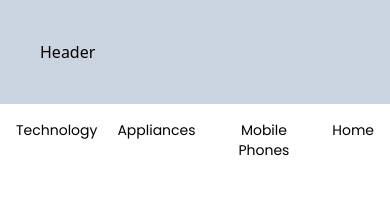
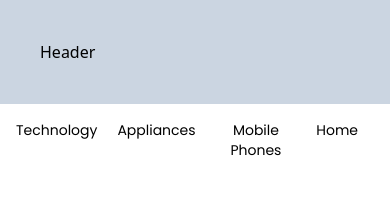
Before and after one commit to dr-von-doom/Exclusive, a React (Vite) app: page /exclusive/category/appliances/refrigerators in a window 390 px wide. Shown: the top 210 px of the page. Built offline with nearby package versions, Linux system fonts and the light colour scheme.

Commit message:
V Final2

```diff
--- a/src/components/Nav/Nav.tsx
+++ b/src/components/Nav/Nav.tsx
@@ -12,14 +12,14 @@ export const Subheader = () => {
 
   return (
     <nav className="bg-white m-0 p-4 text-center text-sm md:text-base font-poppins">
-      <ul className="flex justify-center list-none space-x-5 lg:justify-start">
+      <ul className="flex justify-center list-none space-x-5 lg:justify-start pr-4">
         {categoryGroups.map((category: CategoryGroup) => (
           <li className="relative group" key={category.id}>
             <a className="text-black hover:text-red-500 cursor-pointer py-3">
               {category.name}
             </a>
             <ul
-              className="absolute hidden group-hover:block z-10 bg-white border border-gray-400 rounded mt-2 p-2 lg:w-40
+              className="absolute hidden lg:text-start group-hover:block z-10 bg-white border border-gray-400 rounded mt-2 p-2 lg:w-auto lg:w-max lg:whitespace-nowrap
               left-1/2 transform -translate-x-1/2 lg:left-auto lg:transform-none"
             >
               {getSubcategoriesForCategory(category.id).map((subcategory) => (
```
